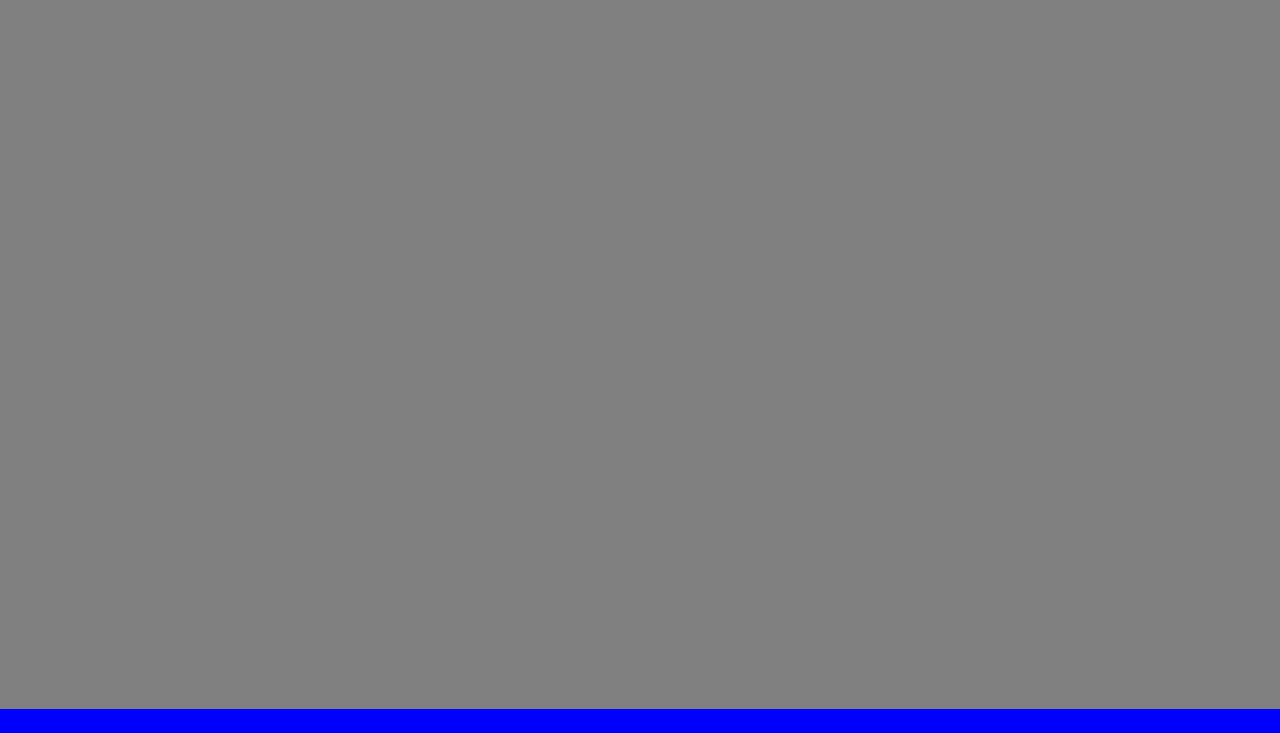
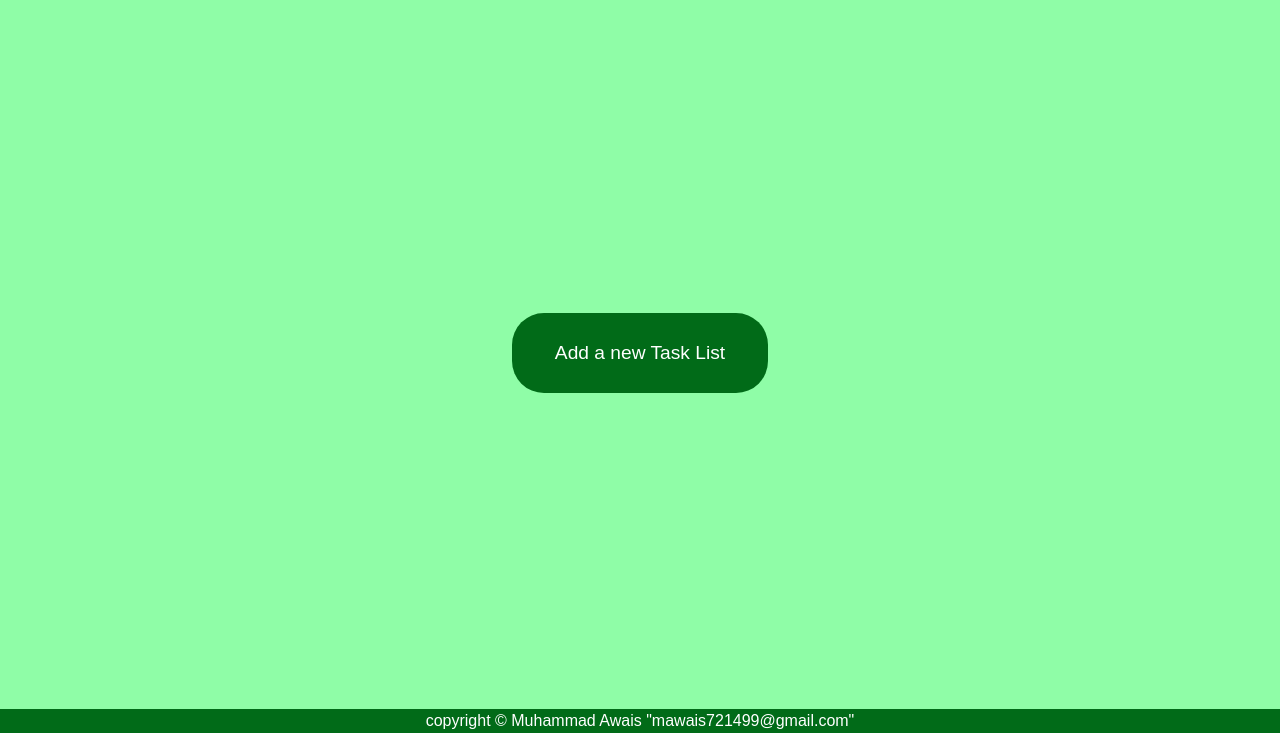
Before and after one commit to AWAIS0129/TaskManagementSystem, a plain HTML site: page index.html in a window 1280 px wide. Shown: the part 67-800 px from the top of the page. Drawn offline with Linux system fonts and the light colour scheme; a web font is replaced by a local one.

Commit message:
a buttton to add list is added and new color scheme is introduced

```diff
--- a/index.html
+++ b/index.html
@@ -35,10 +35,16 @@
 
         <div class="bodyContainer">
 
+
+            <button class="btn">
+                Add a new Task List
+            </button>
+
+
         </div>
 
         <div class="footerContainer">
-
+            copyright &copy Muhammad Awais "mawais721499@gmail.com"
         </div>
     </div>
   <script src="./scripts/script.js"></script>
--- a/style.css
+++ b/style.css
@@ -3,7 +3,8 @@
     margin: 0;
     padding: 0;
     box-sizing: border-box;
-     font-family: "Zalando Sans SemiExpanded", sans-serif;
+    font-family: "Zalando Sans SemiExpanded", sans-serif;
+    color: #ffffff;
 }
 
 .mainContainer{
@@ -11,12 +12,15 @@
     flex-direction: column;
     width: 100%;
     height: 100vh;
+    color: #ffffff;
 }
 
 .navContainer{
     display: flex;
     width: 100%;
     height: 8vh;
+    background-color: #016b18;
+;
 }
 
 .navContainer .navbar{
@@ -48,13 +52,36 @@
 
 .bodyContainer{
     width: 100%;
+    display: flex;
+    justify-content: center;
+    align-items: center;
     flex:1 0 0;
-    background-color: gray;
+    background-color: #8ffda7;
+}
+
+.bodyContainer .btn{
+    width: 20%;
+    height: 10vh;
+    border: none;
+    border-radius: 2rem;
+    font-size: 1.2rem;
+    color: #ffffff;
+    background-color: #016b18;
+}
+
+.bodyContainer .btn:hover{
+    color: #016b18;
+    background-color: #8ffda7;
+    border: 2px solid #016b18;
+    cursor: pointer;
 }
 
 
 .footerContainer{
     width: 100%;
     height :3vh;
-    background-color: blue;
+    background-color:#016b18;
+    display: flex;
+    justify-content: center;
+    align-items: center;
 }
```
